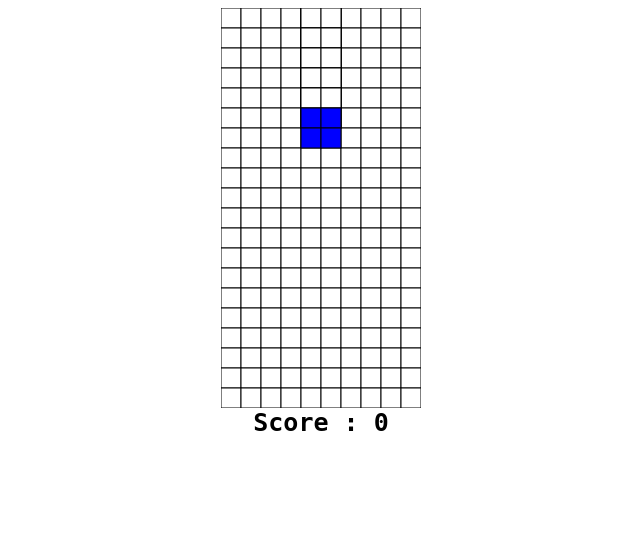
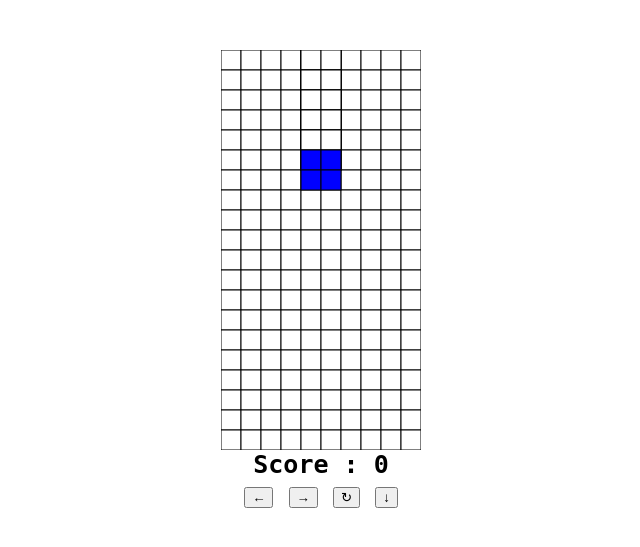
Before and after one commit to brijathom/tetris, a PHP site: page / in a window 1280 px wide. Shown: the top 547 px of the page, without its empty margins (319-959 px from the left). Run offline with PHP 8.4, Linux system fonts and the light colour scheme.

Commit message:
Add buttons for touchscreen control of tetrominos

```diff
--- a/index.html
+++ b/index.html
@@ -12,11 +12,18 @@
         <title>Tetris</title>
     </head>
     <body>
-        <canvas id="tetris" width="200" height="400"></canvas>
+        <canvas id="field" width="200" height="400"></canvas>
     </body>
 
     <div>
         Score :
         <div id="score">0</div>
     </div>
+    <div>
+        <button onclick="buttons('left')">&#8592</button>
+        <button onclick="buttons('right')">&#8594</button>
+        <button onclick="buttons('rotate')">&#8635</button>
+        <button onclick="buttons('down')">&#8595</button>
+
+    </div>
 </html>
--- a/scripts/main.js
+++ b/scripts/main.js
@@ -1,4 +1,4 @@
-const cvs = document.getElementById("tetris");
+const cvs = document.getElementById("field");
 const ctx = cvs.getContext("2d");
 const scoreElement = document.getElementById("score");
 
@@ -234,9 +234,9 @@ Piece.prototype.collision = function (x, y, piece) {
 
 // CONTROL the piece
 
-document.addEventListener("keydown", CONTROL);
+document.addEventListener("keydown", control);
 
-function CONTROL(event) {
+function control(event) {
     if (event.keyCode == 37) {
         p.moveLeft();
         dropStart = Date.now();
@@ -247,6 +247,21 @@ function CONTROL(event) {
         p.moveRight();
         dropStart = Date.now();
     } else if (event.keyCode == 40) {
+        p.moveDown();
+    }
+}
+
+function buttons(button) {
+    if (button == "left") {
+        p.moveLeft();
+        dropStart = Date.now();
+    } else if (button == "rotate") {
+        p.rotate();
+        dropStart = Date.now();
+    } else if (button == "right") {
+        p.moveRight();
+        dropStart = Date.now();
+    } else if (button == "down") {
         p.moveDown();
     }
 }
--- a/styles/main.css
+++ b/styles/main.css
@@ -1,13 +1,19 @@
-#score {
-    display: inline-block;
+body {
+    margin-top: 50px;
 }
+
+canvas {
+    display: block;
+    margin: 0 auto;
+}
+
 div {
     font-size: 25px;
     font-weight: bold;
     font-family: monospace;
     text-align: center;
 }
-canvas {
-    display: block;
-    margin: 0 auto;
+
+#score {
+    display: inline-block;
 }
```
